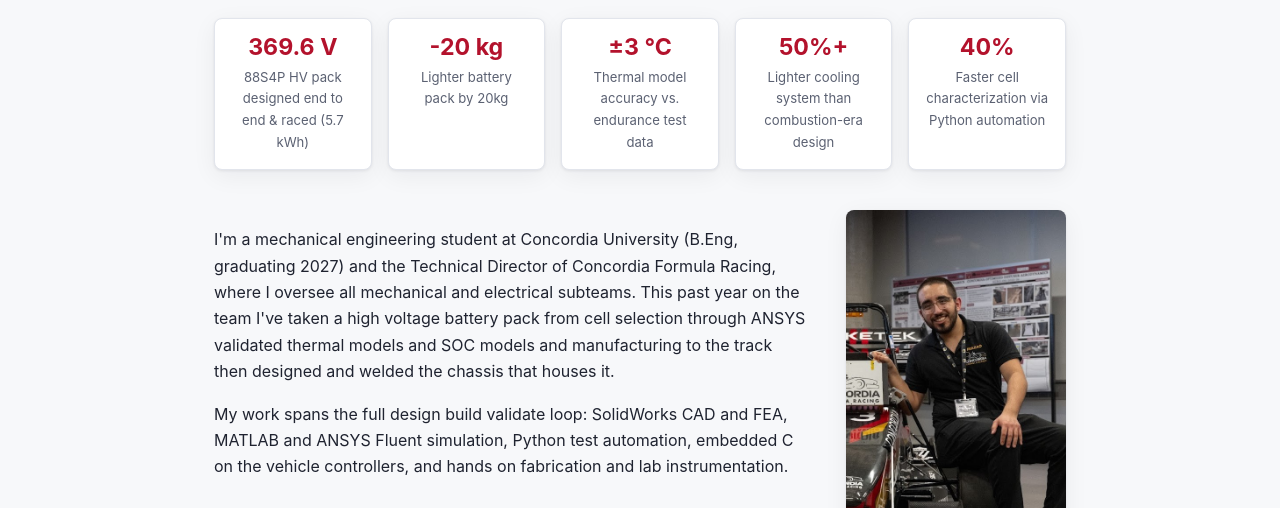
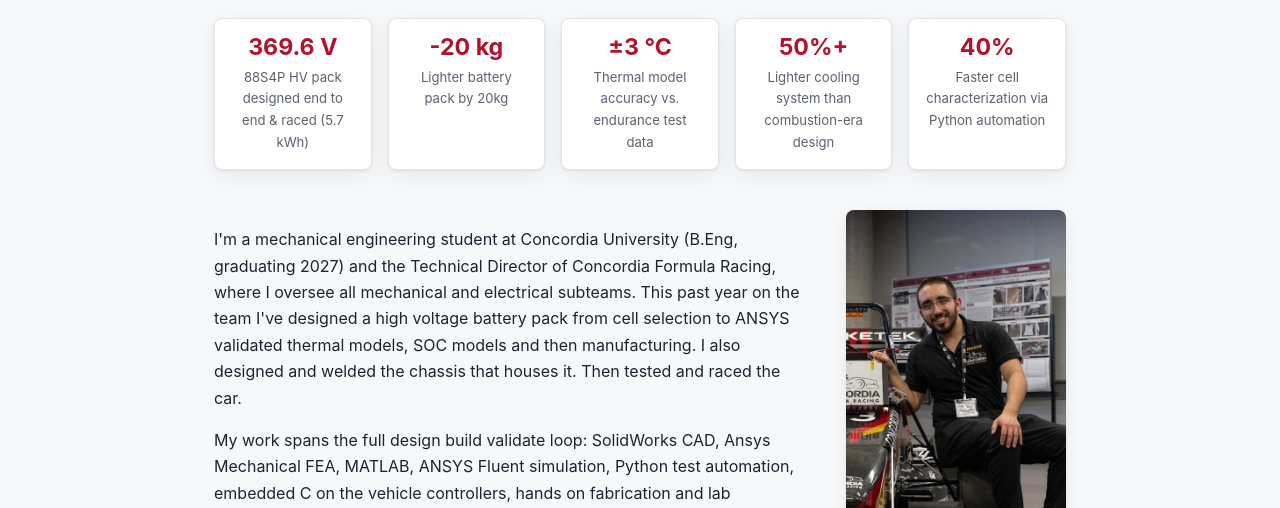
Before and after one commit to freeman803/portfolio, a plain HTML site: page index.html in a window 1280 px wide. Shown: the part 444-952 px from the top of the page. Drawn offline with Linux system fonts and the light colour scheme.

Commit message:
Various page updates

```diff
--- a/index.html
+++ b/index.html
@@ -83,14 +83,14 @@
         <p>
           I'm a mechanical engineering student at Concordia University (B.Eng, graduating
           2027) and the Technical Director of Concordia Formula Racing, where I oversee all mechanical and electrical subteams.
-          This past year on the team I've taken a high voltage battery pack from cell selection through
-          ANSYS validated thermal models and SOC models and manufacturing to the track then designed and welded the chassis
-          that houses it.
+          This past year on the team I've designed a high voltage battery pack from cell selection to
+          ANSYS validated thermal models, SOC models and then manufacturing. I also designed and welded the chassis
+          that houses it. Then tested and raced the car.
         </p>
         <p>
-          My work spans the full design build validate loop: SolidWorks CAD and FEA, MATLAB
-          and ANSYS Fluent simulation, Python test automation, embedded C on the vehicle
-          controllers, and hands on fabrication and lab instrumentation.
+          My work spans the full design build validate loop: SolidWorks CAD, Ansys Mechanical FEA, MATLAB,
+          ANSYS Fluent simulation, Python test automation, embedded C on the vehicle
+          controllers, hands on fabrication and lab instrumentation.
         </p>
       </div>
 
```
Also changed, not shown: chassis.html (+1 -0 lines), wiring-harness.html (+2 -2 lines).
